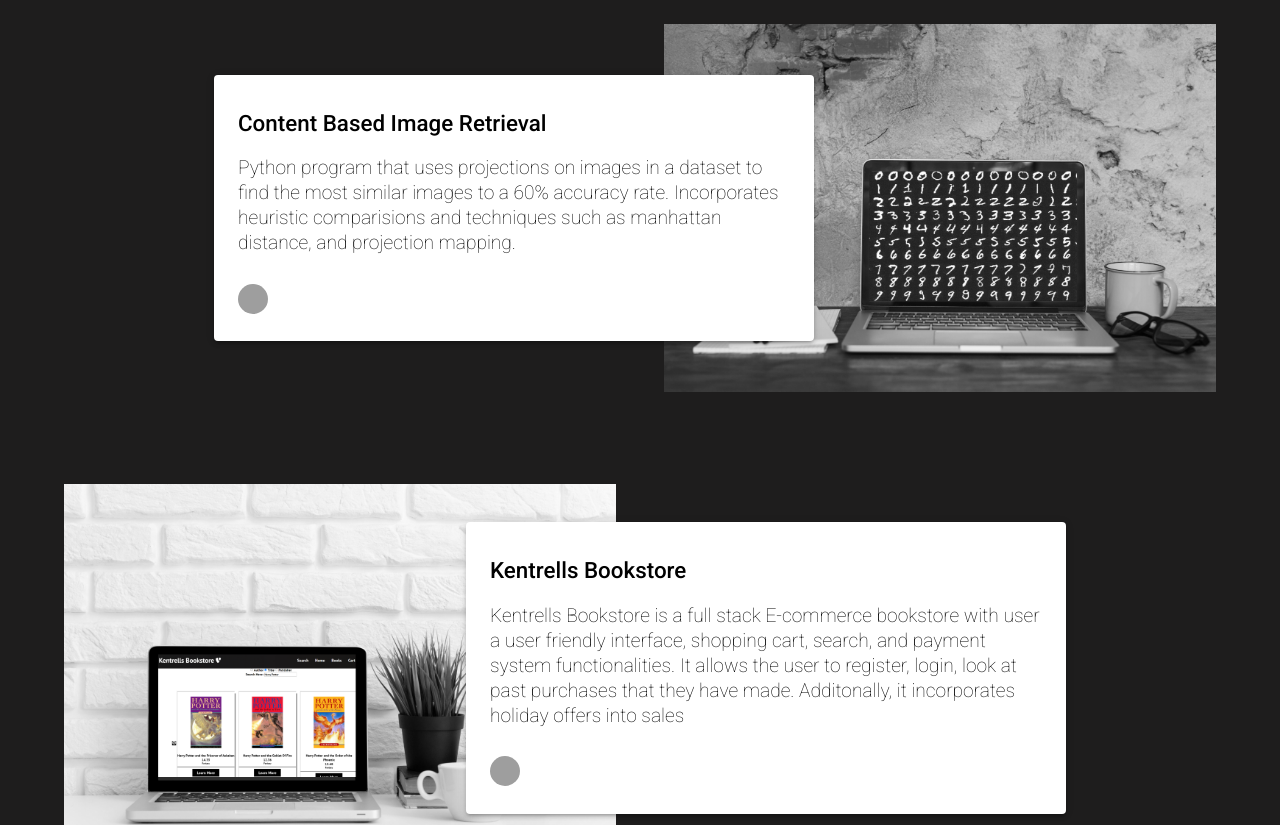
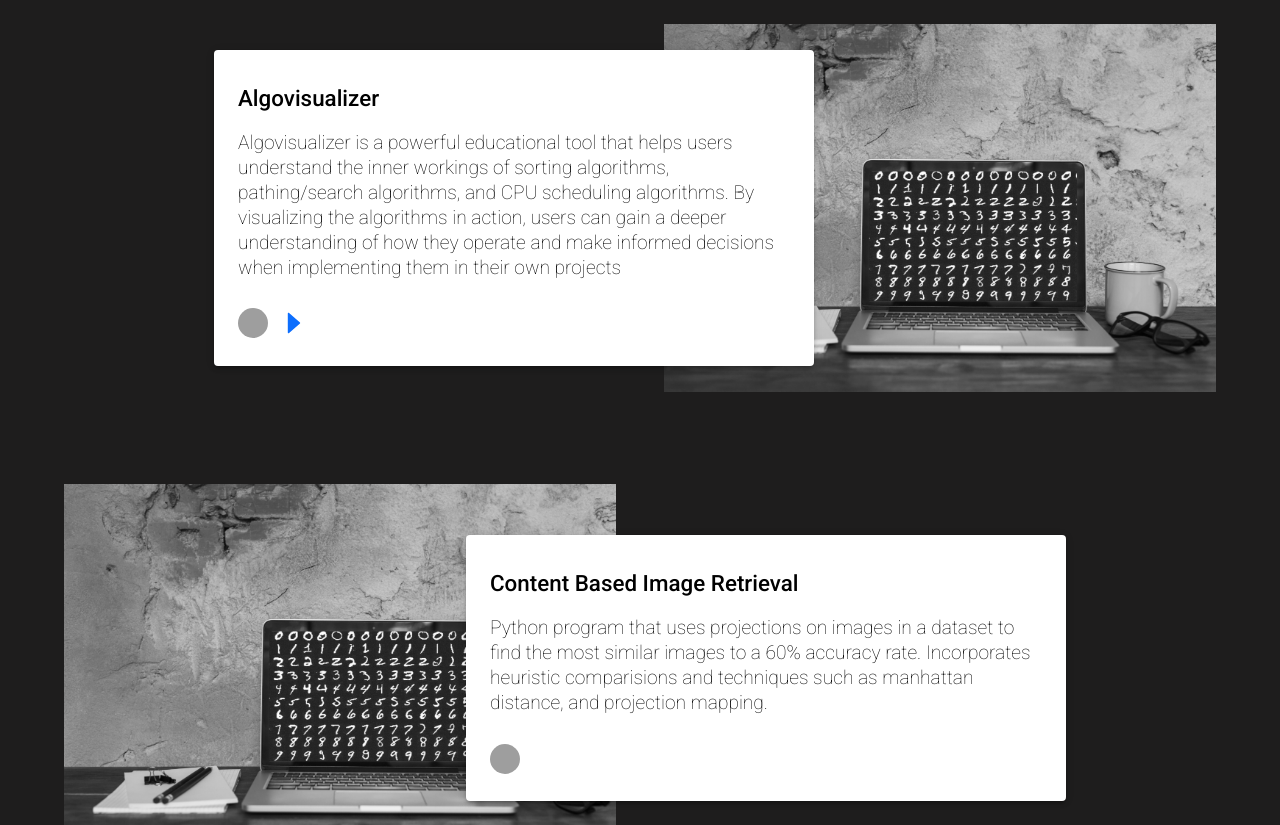
Before and after one commit to MohsinRehman12/portfolio, a React (Create React App) app: page / in a window 1280 px wide. Shown: the part 2700-3525 px from the top of the page. Built offline with nearby package versions, Linux system fonts and the light colour scheme; grey boxes are pictures that could not be loaded.

Commit message:
added another project

```diff
--- a/package.json
+++ b/package.json
@@ -4,10 +4,10 @@
   "version": "0.1.0",
   "private": true,
   "dependencies": {
-    "@emotion/react": "^11.10.5",
-    "@emotion/styled": "^11.10.5",
+    "@emotion/react": "^11.10.8",
+    "@emotion/styled": "^11.10.8",
     "@mui/icons-material": "^5.11.0",
-    "@mui/material": "^5.11.3",
+    "@mui/material": "^5.12.2",
     "@testing-library/jest-dom": "^5.16.5",
     "@testing-library/react": "^13.4.0",
     "@testing-library/user-event": "^13.5.0",
--- a/src/App.jsx
+++ b/src/App.jsx
@@ -23,6 +23,7 @@ import Bannernew from './components/Bannernew';
 import Bookstoreproj from './components/projects/Bookstoreproj';
 import Contact from './components/Contact';
 import Footer from './components/Footer';
+import Algovisualizer from './components/projects/Algovisualizer';
 function App() {
 
   const onButtonClick = () => {
@@ -43,9 +44,11 @@ function App() {
   const project1 = useRef();
   const project2 = useRef();
   const project3 = useRef();
+  const project4 = useRef();
   const [visibileRow1, setVisibileRow1] = useState(false)
   const [visibileRow2, setVisibileRow2] = useState(false)
   const [visibileRow3, setVisibileRow3] = useState(false)
+  const [visibileRow4, setVisibileRow4] = useState(false)
 
   useEffect(() => {
 
@@ -82,6 +85,16 @@ function App() {
 
     observer3.observe(project3.current)
 
+    const observer4 = new IntersectionObserver((entries) => {
+      setVisibileRow4(entries[0].isIntersecting)
+      if(entries[0].isIntersecting){
+        observer4.unobserve(project4.current)
+
+      }
+
+    })
+
+    observer4.observe(project4.current)
 
   }, [visibileRow1])
 
@@ -112,12 +125,17 @@ function App() {
     <Grid item className={`slidein ${visibileRow1}`} ref={project1}>
     <Socialmoproj />
     </Grid>
+
     <Grid item className={`slidein2 ${visibileRow2}`} ref={project2}>
+      <Algovisualizer />
+    </Grid>
+    <Grid item className={`slidein ${visibileRow3}`} ref={project3}>
     <Contentbasedproj />
     </Grid>
-    <Grid item className={`slidein ${visibileRow3}`} ref={project3}>
+    <Grid item className={`slidein2 ${visibileRow4}`} ref={project4}>
     <Bookstoreproj />
     </Grid>
+
 
     </Grid>
     <hr className="componentSeperator" id="contactme" />
--- /dev/null
+++ b/src/components/projects/Algovisualizer.jsx
@@ -0,0 +1,36 @@
+import React from 'react'
+import socialmo1 from '../../assets/socialmo1.jpg'
+import socialmo2 from '../../assets/socialmo2.jpg'
+import CB1 from '../../assets/CBIR.png'
+import "./projRight.css"
+import {AiFillYoutube} from 'react-icons/ai'
+import { Box, Grid } from '@mui/material';
+import {AiFillGithub} from 'react-icons/ai'
+import {AiFillCaretRight} from 'react-icons/ai';
+
+function Algovisualizer() {
+    return (
+        <div className="projectContainerr">
+        <img src={CB1} alt="boof" className="socialMoComputersr" />
+
+        <div className="projectTextContainerr">
+        <Box className='projectBoxr'
+        sx={{
+          bgcolor: 'white',
+          borderRadius: 1,
+          boxShadow: 3,
+        }}>
+        <p className="projectTextHeaderr"> Algovisualizer </p>
+        <p className='projectTextr'> Algovisualizer is a powerful educational tool that helps users understand the inner workings of sorting algorithms, pathing/search algorithms, and CPU scheduling algorithms. By visualizing the algorithms in action, users can gain a deeper understanding of how they operate and make informed decisions when implementing them in their own projects</p>
+
+        <div className="projectTechr">
+        <a className='pageLinks' href='https://github.com/MohsinRehman12/algovisualizer'> <img className='hoverTextIconsf git' src="https://cdn.jsdelivr.net/gh/devicons/devicon/icons/github/github-original.svg" /></a>
+        <a className='pageLinks' href='http://mohsinrehman.me/algovisualizer/'> <AiFillCaretRight className='hoverTextIconsf' src="https://cdn.jsdelivr.net/gh/devicons/devicon/icons/youtube/youtube-original.svg" /></a>
+        </div>
+        </Box>
+        </div>
+        </div>
+      )
+}
+
+export default Algovisualizer
--- a/src/components/projects/Bookstoreproj.jsx
+++ b/src/components/projects/Bookstoreproj.jsx
@@ -2,7 +2,7 @@ import React from 'react'
 import socialmo1 from '../../assets/socialmo1.jpg'
 import socialmo2 from '../../assets/socialmoedit.png'
 import book1 from '../../assets/bookstore.png'
-import "./projLeft.css"
+import "./projRight.css"
 
 import {AiFillYoutube} from 'react-icons/ai'
 import { Box, Grid } from '@mui/material';
@@ -10,20 +10,20 @@ import {AiFillGithub} from 'react-icons/ai'
 
 function Bookstoreproj() {
   return (
-    <div className="projectContainer">
+    <div className="projectContainerr">
     <img src={book1} alt="boof" className="socialMoComputers" />
 
-    <div className="projectTextContainer">
-    <Box className='projectBox'
+    <div className="projectTextContainerr">
+    <Box className='projectBoxr'
     sx={{
       bgcolor: 'white',
       borderRadius: 1,
       boxShadow: 3,
     }}>
-    <p className="projectTextHeader"> Kentrells Bookstore </p>
-    <p className='projectText'> Kentrells Bookstore is a full stack E-commerce bookstore with user a user friendly interface, shopping cart, search, and payment system functionalities. It allows the user to register, login, look at past purchases that they have made. Additonally, it incorporates holiday offers into sales</p>
+    <p className="projectTextHeaderr"> Kentrells Bookstore </p>
+    <p className='projectTextr'> Kentrells Bookstore is a full stack E-commerce bookstore with user a user friendly interface, shopping cart, search, and payment system functionalities. It allows the user to register, login, look at past purchases that they have made. Additonally, it incorporates holiday offers into sales</p>
 
-    <div className="projectTech">
+    <div className="projectTechr">
     <a className='pageLinks' href='https://github.com/zubairislam69/KentrellsBookstore'> <img className='hoverTextIconsf git' src="https://cdn.jsdelivr.net/gh/devicons/devicon/icons/github/github-original.svg" /></a>
     </div>
     </Box>
--- a/src/components/projects/Contentbasedproj.jsx
+++ b/src/components/projects/Contentbasedproj.jsx
@@ -2,27 +2,27 @@ import React from 'react'
 import socialmo1 from '../../assets/socialmo1.jpg'
 import socialmo2 from '../../assets/socialmo2.jpg'
 import CB1 from '../../assets/CBIR.png'
-import "./projRight.css"
+import "./projLeft.css"
 import {AiFillYoutube} from 'react-icons/ai'
 import { Box, Grid } from '@mui/material';
 import {AiFillGithub} from 'react-icons/ai'
 
 function Contentbasedproj() {
     return (
-        <div className="projectContainerr">
+        <div className="projectContainer">
         <img src={CB1} alt="boof" className="socialMoComputersr" />
 
-        <div className="projectTextContainerr">
-        <Box className='projectBoxr'
+        <div className="projectTextContainer">
+        <Box className='projectBox'
         sx={{
           bgcolor: 'white',
           borderRadius: 1,
           boxShadow: 3,
         }}>
-        <p className="projectTextHeaderr"> Content Based Image Retrieval </p>
-        <p className='projectTextr'> Python program that uses projections on images in a dataset to find the most similar images to a 60% accuracy rate. Incorporates heuristic comparisions and techniques such as manhattan distance, and projection mapping.</p>
+        <p className="projectTextHeader"> Content Based Image Retrieval </p>
+        <p className='projectText'> Python program that uses projections on images in a dataset to find the most similar images to a 60% accuracy rate. Incorporates heuristic comparisions and techniques such as manhattan distance, and projection mapping.</p>
 
-        <div className="projectTechr">
+        <div className="projectTech">
         <a className='pageLinks' href='https://github.com/MohsinRehman12/ContentBasedImageRetrieval'> <img className='hoverTextIconsf git' src="https://cdn.jsdelivr.net/gh/devicons/devicon/icons/github/github-original.svg" /></a>
         </div>
         </Box>
```
Also changed, not shown: 1 other file (tests, documents, lock files or other folders).
